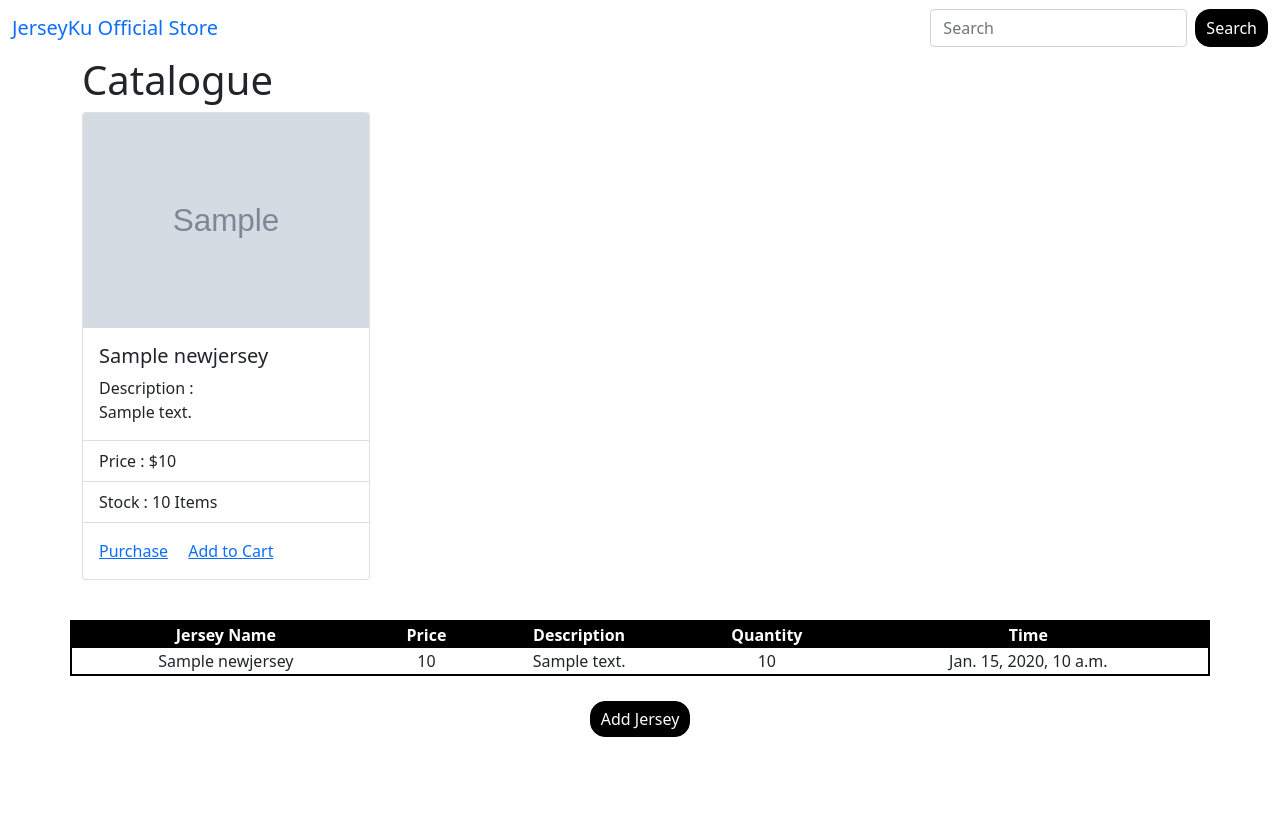
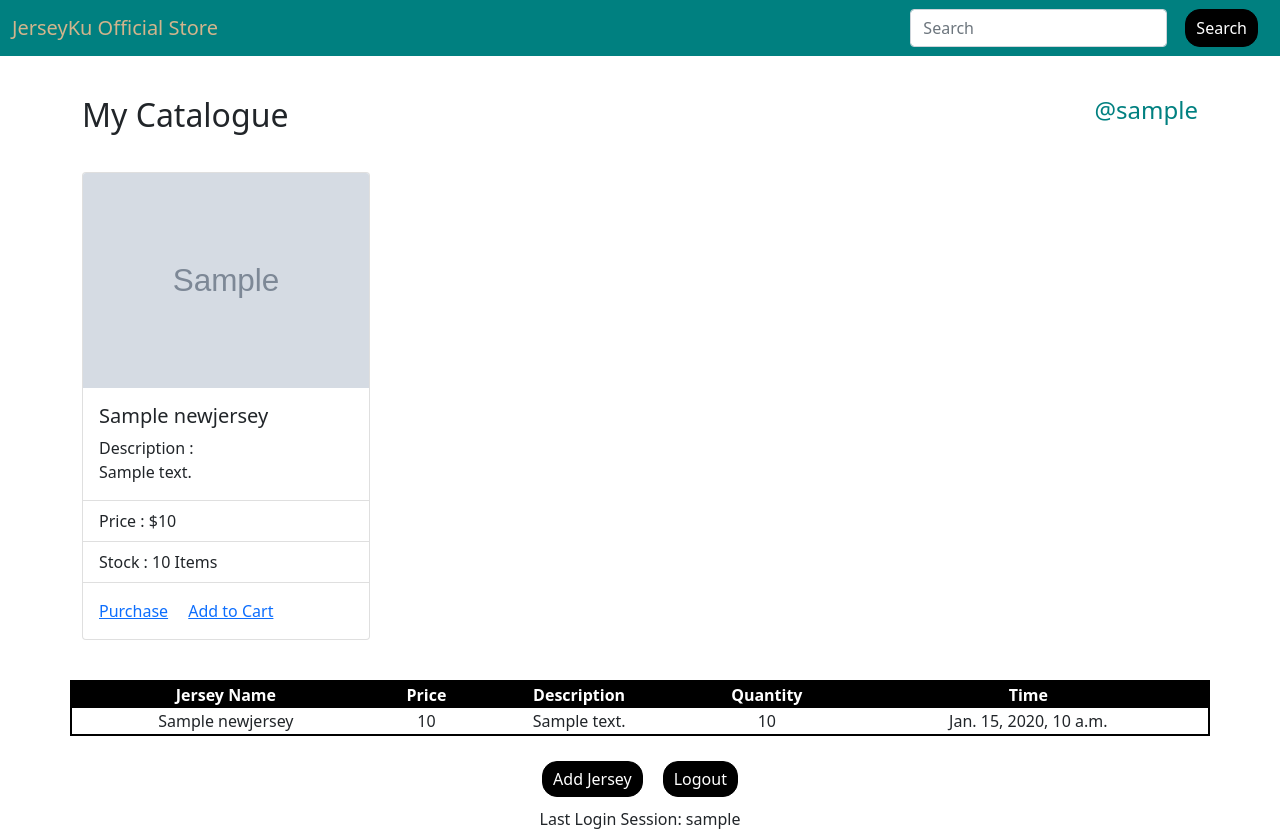
Before and after one commit to ramaditya31/jersey, a Django app: template main/templates/main.html in a window 1280 px wide. Before the commit the page ends 737 px from the top, so only its background shows below. Run offline with Django 5.2, Linux system fonts and the light colour scheme; tables that the repository leaves empty hold one stand-in row (values such as "Sample post"); the template is opened without the code that fills it: values that come from a table or form of the project are taken from there, most other values are stand-ins (such as "Sample title", 1, 10 or a date in 2020); grey boxes marked "Sample" are stand-in pictures.

Commit message:
menyelesaikan Tugas 4

```diff
--- a/jersey/settings.py
+++ b/jersey/settings.py
@@ -11,7 +11,7 @@
 """
 
 from pathlib import Path
-import dj_database_url
+import dj_database_url, os
 
 # Build paths inside the project like this: BASE_DIR / 'subdir'.
 BASE_DIR = Path(__file__).resolve().parent.parent
@@ -24,7 +24,8 @@
 SECRET_KEY = 'django-insecure-^psk3!b^icr&!7q%)@0-zye^86inx4#z)y$9ei)_i(#s0xo%-g'
 
 # SECURITY WARNING: don't run with debug turned on in production!
-DEBUG = True
+PRODUCTION = os.getenv("PRODUCTION", False)
+DEBUG = not PRODUCTION
 
 ALLOWED_HOSTS = ["localhost", "127.0.0.1", "rama-aditya31-jerseyku.pbp.cs.ui.ac.id", "jersey-lxa7-at4s4rhlv-ramas-projects-0a3a058c.vercel.app", "jersey-lxa7.vercel.app"]
 
--- a/main/models.py
+++ b/main/models.py
@@ -1,7 +1,9 @@
 from django.db import models
+from django.contrib.auth.models import User
 import uuid
 
 class NewJersey(models.Model):
+    user = models.ForeignKey(User, on_delete=models.CASCADE)
     id = models.UUIDField(primary_key=True, default=uuid.uuid4, editable=False)
     name = models.CharField(max_length=255)
     price = models.IntegerField()
--- a/main/templates/main.html
+++ b/main/templates/main.html
@@ -2,7 +2,10 @@
 
 {% block content %}
 
-<h1>Catalogue</h1>
+<div class="title">
+  <h2 class="catalogue">My Catalogue</h1>
+  <h4 class="username">@{{ username }}</h4>
+</div>
 
 <div class="row">
     {% for jersey in jersey %}
@@ -56,8 +59,34 @@
   <a href="{% url 'main:add_jersey' %}">
     <button class = "btn">Add Jersey</button>
   </a>
+  <a href="{% url 'main:logout' %}">
+  <button class = "btn">Logout</button>
+  </a>
 </div>
+<h7 class="text-logout">Last Login Session: {{ last_login }}</h5>
 <style>
+  .navbar{
+    background-color: teal;
+  }
+  .navbar-brand{
+    color: tan;
+  }
+  .title{
+    display: flex;
+    justify-content: space-between;
+  }
+  .catalogue{
+    margin-top: 40px;
+  }
+  .username{
+    margin-top: 40px;
+    color:teal;
+  }
+  .row{
+    display: flex;
+    justify-content: center;
+    margin-top: 30px;
+  }
   .item_table{
     margin-top: 40px;
     border: 2px solid black;
@@ -78,11 +107,16 @@
     border-radius: 15px;
     color: white;
     background-color: black;
+    margin: 0 10px 0 10px;
   }
   .btn:hover{
     background-color: white;
     color: black;
     transform: scale(1.2);
   }
+  .text-logout{
+    margin-top: 10px;
+    text-align: center;
+  }
 </style>
 {% endblock content %}
--- a/main/urls.py
+++ b/main/urls.py
@@ -1,5 +1,5 @@
 from django.urls import path
-from main.views import show_main, add_jersey, show_xml, show_json, show_xml_by_id, show_json_by_id
+from main.views import show_main, add_jersey, show_xml, show_json, show_xml_by_id, show_json_by_id, register, login_user, logout_user
 
 app_name = 'main'
 
@@ -10,4 +10,7 @@
     path('json/', show_json, name='show_json'),
     path('xml/<str:id>/', show_xml_by_id, name='show_xml_by_id'),
     path('json/<str:id>/', show_json_by_id, name='show_json_by_id'),
-]
+    path('register/', register, name='register'),
+    path('login/', login_user, name='login'),
+    path('logout/', logout_user, name='logout'),
+ ]
```
Also changed, not shown: main/templates/login.html (added, +32 -0 lines), main/templates/register.html (added, +32 -0 lines), main/views.py (+51 -3 lines), main/migrations/0006_newjersey_user.py (added).
